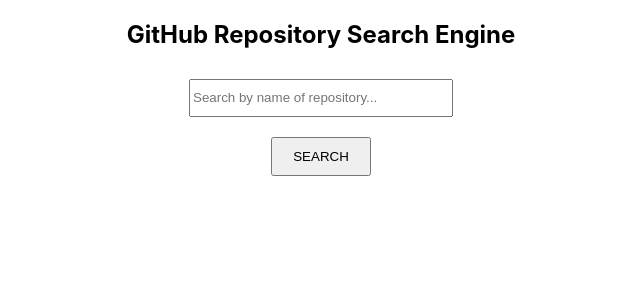
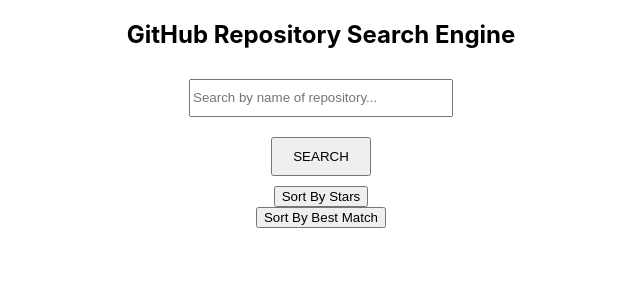
Before and after one commit to jdxsmith/hotel-engine-tech-challenge, a React (Create React App) app: page / in a window 1280 px wide. Shown: the top 300 px of the page, without its empty margins (319-959 px from the left). Built offline with nearby package versions, Linux system fonts and the light colour scheme.

Commit message:
Add sorting functionality

```diff
--- a/src/App/App.js
+++ b/src/App/App.js
@@ -3,6 +3,7 @@
 import SearchBar from '../SearchBar/SearchBar';
 import Repositories from '../Repositories/Repositories';
 import { matchingRepos } from '../apiCalls';
+import { matchingReposByStars } from '../apiCalls';
 
 class App extends Component {
   constructor() {
@@ -19,11 +20,21 @@
     .catch(error => console.log(error))
   }
 
+  sortReposByStars = async (event, search) => {
+    event.preventDefault();
+    await matchingReposByStars(search)
+    .then(matchingRepos => this.setState({ matchedRepos: matchingRepos.items }))
+    .catch(error => console.log(error))
+  }
+
   render() {
     return(
       <section classname='app'>
         <h1 className='page-title'>GitHub Repository Search Engine</h1>
-        <SearchBar filterRepos={ this.filterRepos } />
+        <SearchBar
+          filterRepos={ this.filterRepos }
+          sortReposByStars = { this.sortReposByStars }
+        />
         <Repositories matchedRepos={ this.state.matchedRepos } />
       </section>
     )
--- a/src/SearchBar/SearchBar.js
+++ b/src/SearchBar/SearchBar.js
@@ -27,6 +27,12 @@
         <button className='search-bar-button' onClick={ event => this.props.filterRepos(event, this.state.repoName) }>
           SEARCH
         </button>
+        <button className='sort-by-stars-button' onClick={ event => this.props.sortReposByStars(event, this.state.repoName) }>
+          Sort By Stars
+        </button>
+        <button className='sort-by-match-button' onClick={ event => this.props.filterRepos(event, this.state.repoName) }>
+          Sort By Best Match
+        </button>
       </form>
     )
   }
```
